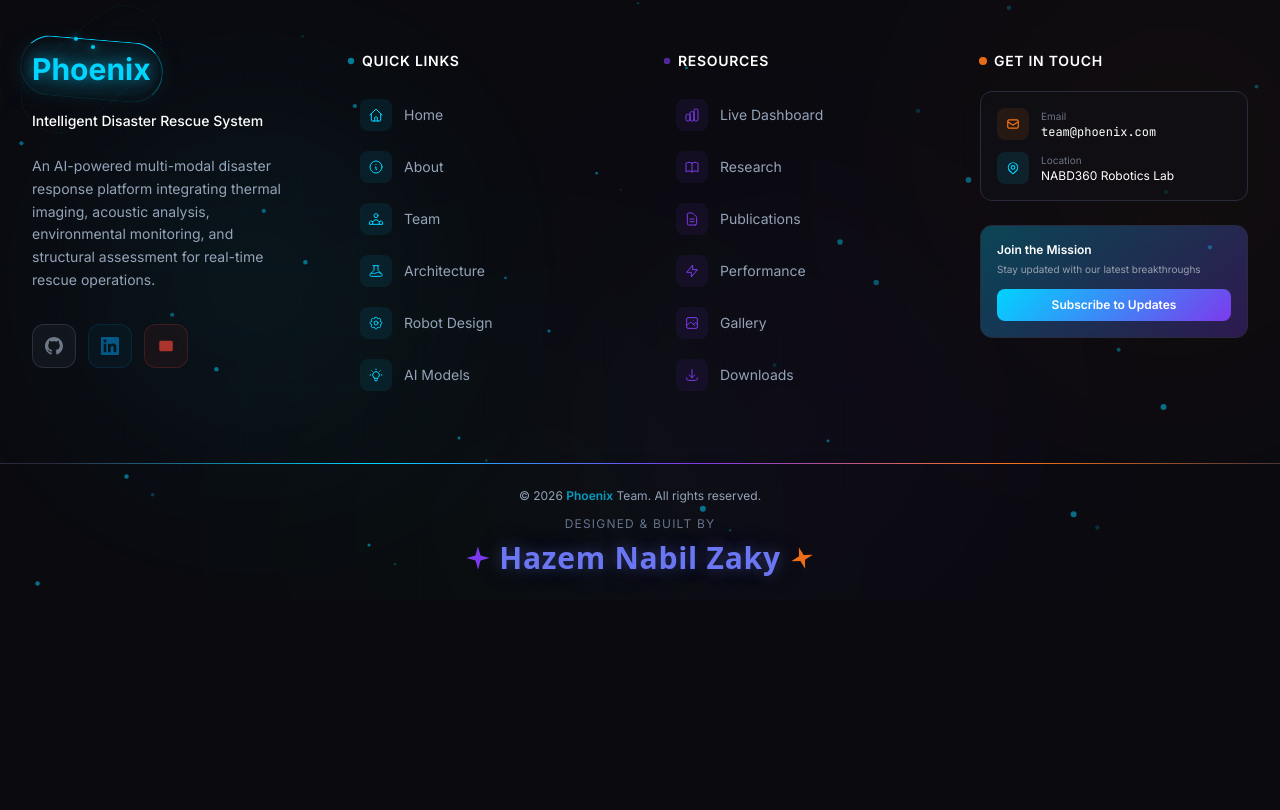
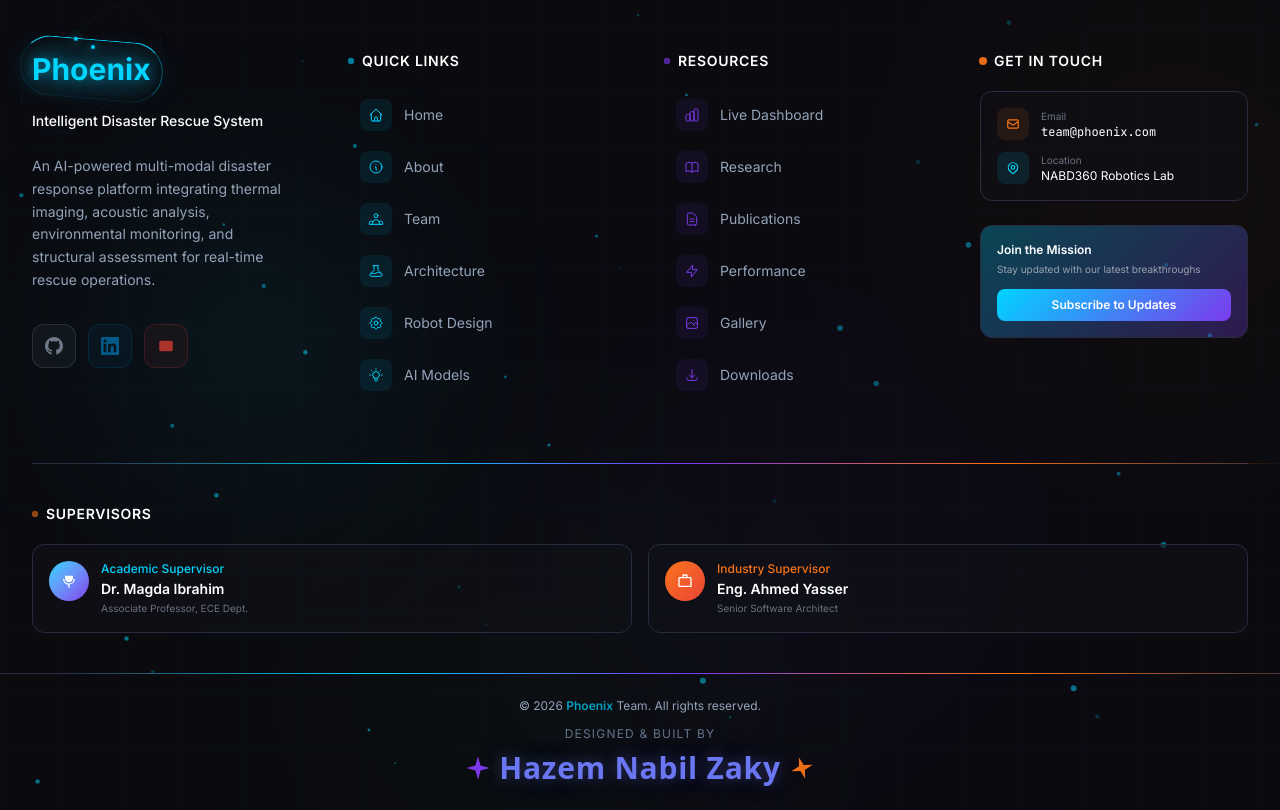
Before and after one commit to thephoenix2026/Phoenix, a Next.js app: page /contact in a window 1280 px wide. Shown: the part 2295-3105 px from the top of the page. Before the commit the page ends 2895 px from the top, so only its background shows below. Built offline with nearby package versions, Linux system fonts and the light colour scheme.

Commit message:
Fix: add Supervisors section to Footer + fix mobile navbar toggle

```diff
--- a/components/layout/Footer.tsx
+++ b/components/layout/Footer.tsx
@@ -543,6 +543,76 @@ export default function Footer() {
         </div>
       </div>
 
+      {/* Supervisors */}
+      <div className="relative z-10 max-w-7xl mx-auto px-4 sm:px-6 lg:px-8 pb-10">
+        <FooterDivider />
+        <motion.div
+          className="mt-10"
+          initial={{ opacity: 0, y: 20 }}
+          whileInView={{ opacity: 1, y: 0 }}
+          viewport={{ once: true }}
+        >
+          <div className="flex items-center gap-2 mb-5">
+            <motion.div
+              className="w-1.5 h-1.5 rounded-full bg-[#f97316]"
+              animate={{ scale: [1, 1.4, 1], opacity: [0.5, 1, 0.5] }}
+              transition={{ duration: 2, repeat: Infinity }}
+            />
+            <span className="text-sm font-semibold text-white uppercase tracking-wider">Supervisors</span>
+          </div>
+
+          <div className="grid grid-cols-1 sm:grid-cols-2 gap-4">
+            {/* Academic Supervisor */}
+            <motion.div
+              className="rounded-xl border border-[#2a2a3e] bg-[#111118]/60 p-4 relative overflow-hidden group"
+              whileHover={{ borderColor: "#00d4ff40", y: -2 }}
+              transition={{ duration: 0.3 }}
+            >
+              <motion.div
+                className="absolute inset-0 opacity-0 group-hover:opacity-100 transition-opacity duration-500"
+                style={{ background: "linear-gradient(135deg, #00d4ff08, transparent)" }}
+              />
+              <div className="relative flex items-start gap-3">
+                <div className="w-10 h-10 rounded-full bg-gradient-to-br from-[#00d4ff] to-[#7c3aed] flex items-center justify-center flex-shrink-0">
+                  <svg width="16" height="16" viewBox="0 0 24 24" fill="white">
+                    <path d="M12 14c3.313 0 6-2.687 6-6V4H6v4c0 3.313 2.687 6 6 6zm-1 1.93A7.001 7.001 0 015 9H3a9.001 9.001 0 008 8.944V22h2v-5.056A9.001 9.001 0 0021 9h-2a7.001 7.001 0 01-6 6.93V15.93z" />
+                  </svg>
+                </div>
+                <div className="min-w-0">
+                  <div className="text-xs text-[#00d4ff] font-medium mb-0.5">Academic Supervisor</div>
+                  <div className="text-sm font-semibold text-white truncate">Dr. Magda Ibrahim</div>
+                  <div className="text-[10px] text-gray-500 mt-0.5">Associate Professor, ECE Dept.</div>
+                </div>
+              </div>
+            </motion.div>
+
+            {/* Industry Supervisor */}
+            <motion.div
+              className="rounded-xl border border-[#2a2a3e] bg-[#111118]/60 p-4 relative overflow-hidden group"
+              whileHover={{ borderColor: "#f9731640", y: -2 }}
+              transition={{ duration: 0.3 }}
+            >
+              <motion.div
+                className="absolute inset-0 opacity-0 group-hover:opacity-100 transition-opacity duration-500"
+                style={{ background: "linear-gradient(135deg, #f9731608, transparent)" }}
+              />
+              <div className="relative flex items-start gap-3">
+                <div className="w-10 h-10 rounded-full bg-gradient-to-br from-[#f97316] to-[#ea4335] flex items-center justify-center flex-shrink-0">
+                  <svg width="16" height="16" viewBox="0 0 24 24" fill="white">
+                    <path d="M20 6h-4V4c0-1.1-.9-2-2-2h-4c-1.1 0-2 .9-2 2v2H4c-1.1 0-2 .9-2 2v11c0 1.1.9 2 2 2h16c1.1 0 2-.9 2-2V8c0-1.1-.9-2-2-2zM10 4h4v2h-4V4zm10 15H4V8h16v11z" />
+                  </svg>
+                </div>
+                <div className="min-w-0">
+                  <div className="text-xs text-[#f97316] font-medium mb-0.5">Industry Supervisor</div>
+                  <div className="text-sm font-semibold text-white truncate">Eng. Ahmed Yasser</div>
+                  <div className="text-[10px] text-gray-500 mt-0.5">Senior Software Architect</div>
+                </div>
+              </div>
+            </motion.div>
+          </div>
+        </motion.div>
+      </div>
+
       {/* Bottom bar */}
       <FooterDivider />
       <div className="relative z-10">
--- a/components/layout/Navbar.tsx
+++ b/components/layout/Navbar.tsx
@@ -908,7 +908,7 @@ export default function Navbar() {
               })}
             </div>
 
-            <HamburgerButton isOpen={isOpen} onClick={handleClose} />
+            <HamburgerButton isOpen={isOpen} onClick={() => setIsOpen(!isOpen)} />
           </div>
         </div>
 
```
